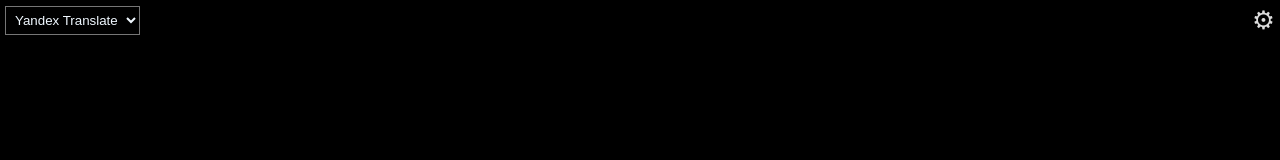
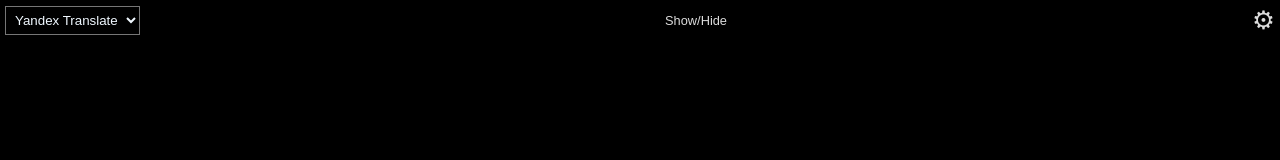
Before and after one commit to Hydrock/TransLatte, an Electron app: page public/reaction.html in a window 1280 px wide. Drawn offline with Linux system fonts and the light colour scheme.

Commit message:
added show/hide text

```diff
--- a/public/reaction.html
+++ b/public/reaction.html
@@ -43,7 +43,7 @@
             height: auto;
         }
 
-        #hotkey {
+        #hotkey-wrap {
             font-size: 0.8rem;
             color: gainsboro;
         }
@@ -145,7 +145,7 @@
 <body>
     <div id="menu">
         <select id="provider"></select>
-        &nbsp;<span id="hotkey"></span>
+        <span id="hotkey-wrap">&nbsp;Show/Hide&nbsp;<span id="hotkey"></span></span>
         <button id="settings">
             ⚙︎
         </button>
```
